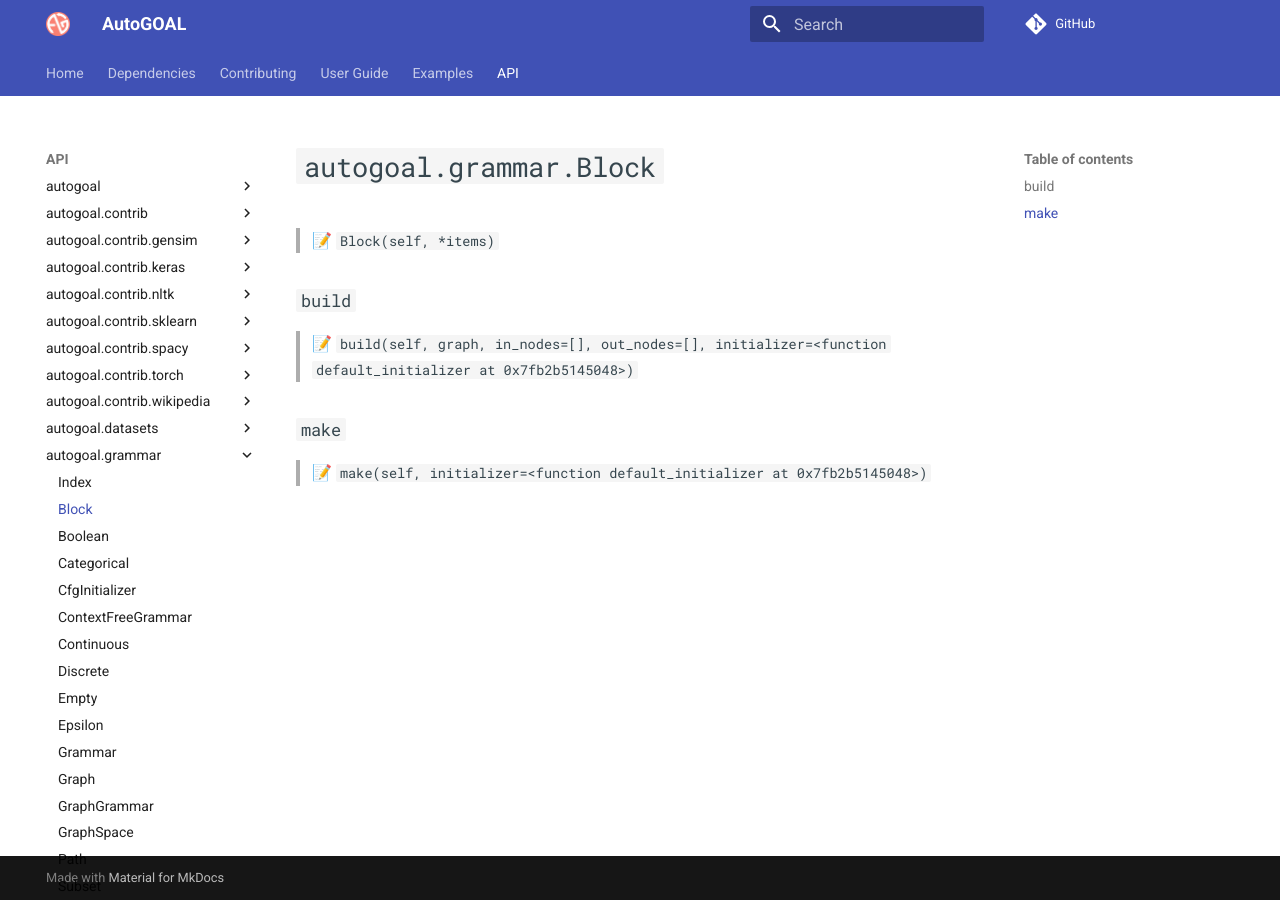
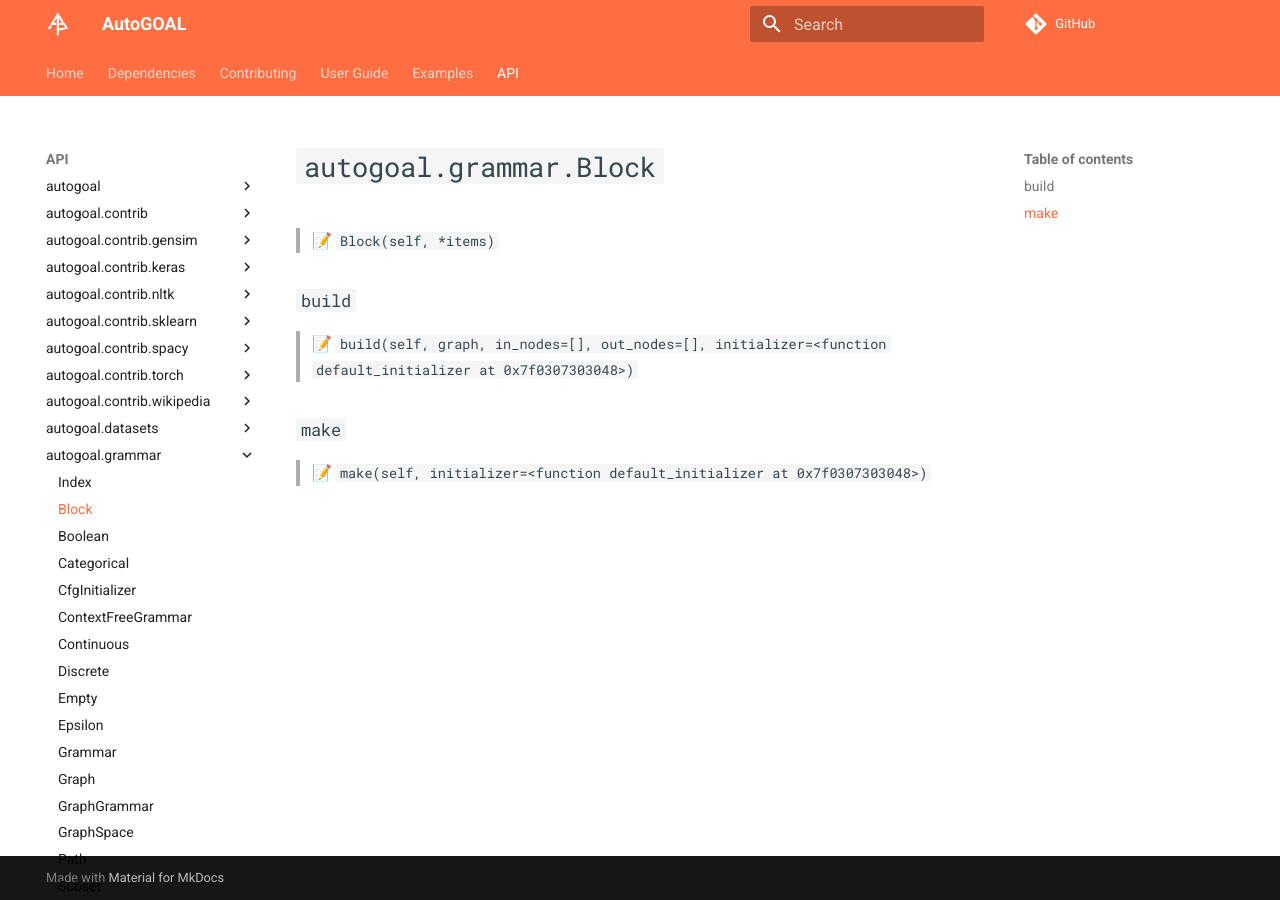
Before and after one commit to autogoal/autogoal, an MkDocs documentation site: the page built from docs/api/autogoal.grammar.Block.md, in a window 1280 px wide. Built offline with MkDocs 1.6.1 and Material for MkDocs 9.7.7, drawn with Linux system fonts in a browser that asks for light colours; comment, search, counter and statistics services are not loaded.

Commit message:
Update logos and color for documentation

```diff
--- a/docs/api/autogoal.grammar.Block.md
+++ b/docs/api/autogoal.grammar.Block.md
@@ -6,9 +6,9 @@
 ### `build`
 
 > [📝](https://github.com/autogoal/autogoal/blob/master/autogoal/grammar/_graph.py#L215)
-> `build(self, graph, in_nodes=[], out_nodes=[], initializer=<function default_initializer at 0x7fb2b5145048>)`
+> `build(self, graph, in_nodes=[], out_nodes=[], initializer=<function default_initializer at 0x7f0307303048>)`
 
 ### `make`
 
 > [📝](https://github.com/autogoal/autogoal/blob/master/autogoal/grammar/_graph.py#L161)
-> `make(self, initializer=<function default_initializer at 0x7fb2b5145048>)`
+> `make(self, initializer=<function default_initializer at 0x7f0307303048>)`
--- a/mkdocs.yml
+++ b/mkdocs.yml
@@ -7,10 +7,13 @@ google_analytics:
 
 theme:
     name: material
-    logo: autogoal-logo.png
-    favicon: autogoal-logo.png
+    logo: autogoal-logo.svg
+    favicon: autogoal-logo-embedded.png
     feature:
         tabs: true
+    palette:
+        primary: deep orange
+        accent: deep orange
 
 markdown_extensions:
     - codehilite
```
Also changed, not shown: docs/api/autogoal.grammar.Epsilon.md (+2 -2 lines), docs/api/autogoal.grammar.Path.md (+2 -2 lines), mkdocs-base.yml (+5 -2 lines), docs/autogoal-logo-embedded.png (added), docs/autogoal-logo.svg (added), docs/guide/datatypes.png, docs/guide/datatypes.svg.
